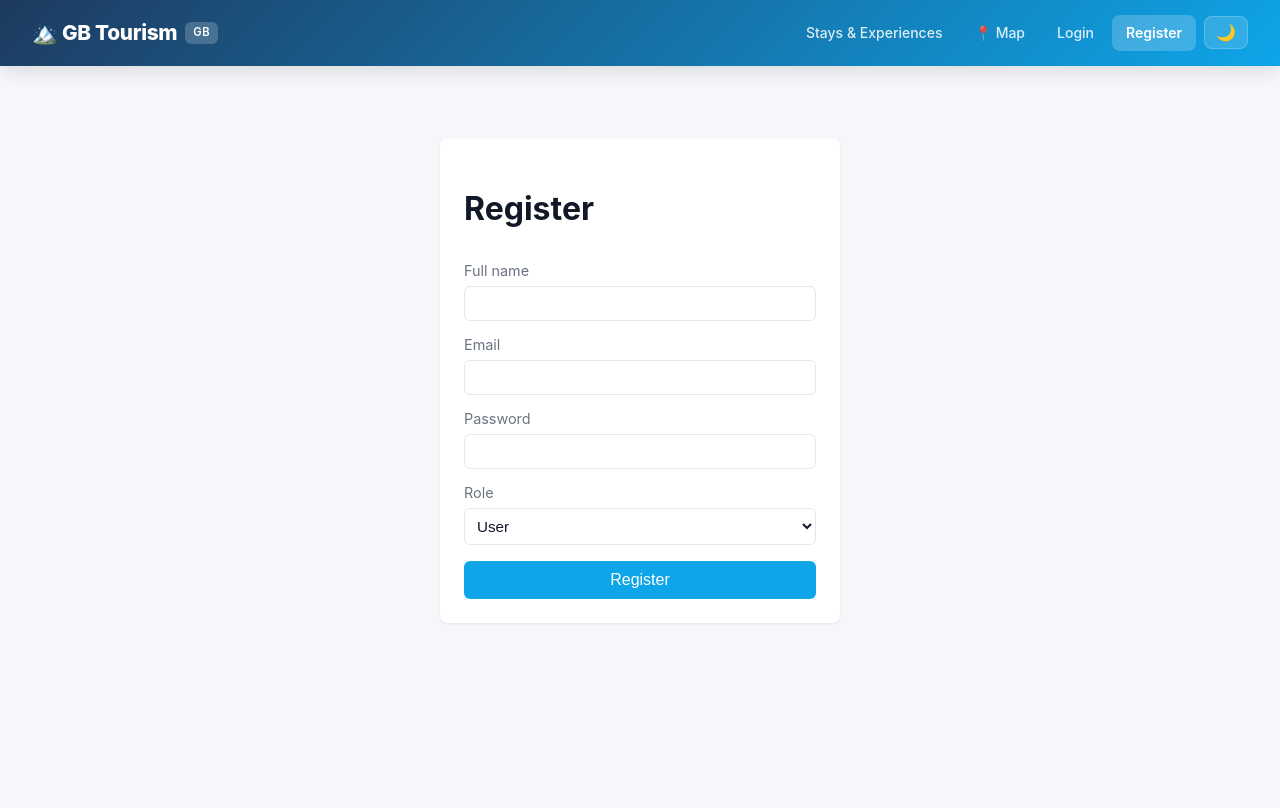
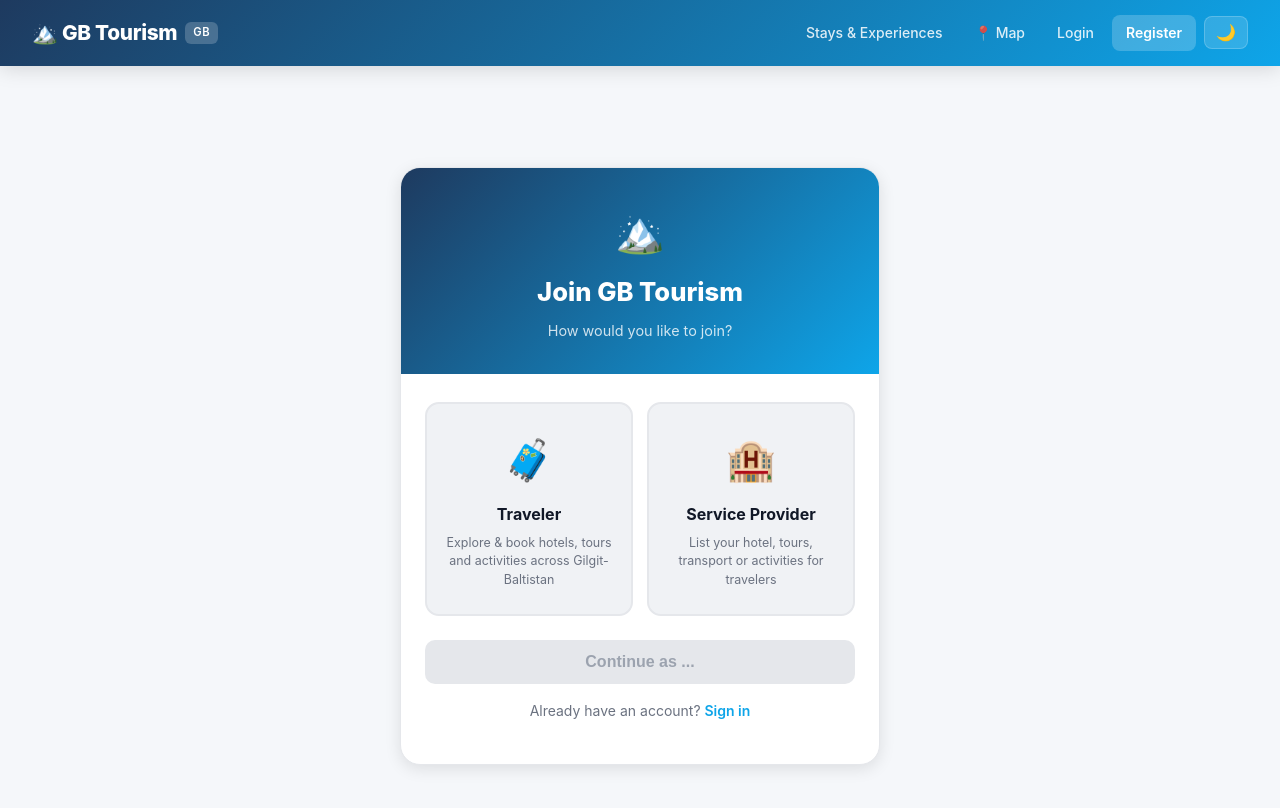
Before and after one commit to MaaziAli/gb-tourism-fyp, a React (Vite) app in the folder frontend/: page /register in a window 1280 px wide. Shown: the top 808 px of the page. Built offline with nearby package versions, Linux system fonts and the light colour scheme.

Commit message:
feat: role selection on register + fix room price in booking form

```diff
--- a/frontend/src/pages/Register.jsx
+++ b/frontend/src/pages/Register.jsx
@@ -1,145 +1,399 @@
 import { useState } from 'react'
-import { useNavigate } from 'react-router-dom'
+import { useNavigate, Link } from 'react-router-dom'
 import api from '../api/axios'
 
-function Register() {
-  const navigate = useNavigate()
-  const [full_name, setFullName] = useState('')
+export default function Register() {
+  const [step, setStep] = useState(1) // 1=choose role, 2=form
+  const [role, setRole] = useState('')
+  const [fullName, setFullName] = useState('')
   const [email, setEmail] = useState('')
   const [password, setPassword] = useState('')
-  const [role, setRole] = useState('user')
+  const [confirmPassword, setConfirmPassword] = useState('')
   const [error, setError] = useState('')
+  const [loading, setLoading] = useState(false)
+  const navigate = useNavigate()
 
   async function handleSubmit(e) {
     e.preventDefault()
     setError('')
+    if (password !== confirmPassword) {
+      setError('Passwords do not match')
+      return
+    }
+    if (password.length < 6) {
+      setError('Password must be at least 6 characters')
+      return
+    }
+    setLoading(true)
     try {
-      await api.post('/auth/register', { full_name, email, password, role })
+      await api.post('/auth/register', {
+        full_name: fullName,
+        email,
+        password,
+        role
+      })
       navigate('/login')
-    } catch (err) {
-      const msg = err.response?.data?.detail ?? err.message ?? 'Registration failed'
-      setError(Array.isArray(msg) ? msg.map((m) => m.msg ?? JSON.stringify(m)).join(', ') : String(msg))
+    } catch(e) {
+      setError(
+        e.response?.data?.detail || 'Registration failed'
+      )
+    } finally {
+      setLoading(false)
     }
   }
 
-  return (
-    <div className="page-container">
-      <div
-        style={{
-          maxWidth: '400px',
-          margin: '40px auto',
-          backgroundColor: 'var(--bg-card)',
-          padding: '24px',
-          borderRadius: '8px',
-          boxShadow: 'var(--shadow-sm)',
-        }}
-      >
-        <h1 style={{ marginBottom: '24px', color: 'var(--text-primary)' }}>Register</h1>
-        <form
-          onSubmit={handleSubmit}
-          style={{
-            display: 'flex',
-            flexDirection: 'column',
-            gap: '12px',
-          }}
-        >
-          <div style={{ display: 'flex', flexDirection: 'column', gap: '4px' }}>
-            <label htmlFor="full_name" style={{ color: 'var(--text-secondary)', fontSize: '0.9rem' }}>Full name</label>
-            <input
-              id="full_name"
-              type="text"
-              value={full_name}
-              onChange={(e) => setFullName(e.target.value)}
-              required
+  // STEP 1: Role selection screen
+  if (step === 1) {
+    return (
+      <div style={{
+        minHeight: '100vh',
+        background: 'var(--bg-primary)',
+        display: 'flex', alignItems: 'center',
+        justifyContent: 'center', padding: '20px'
+      }}>
+        <div style={{
+          width: '100%', maxWidth: '480px',
+          background: 'var(--bg-card)',
+          borderRadius: 'var(--radius-lg)',
+          border: '1px solid var(--border-color)',
+          boxShadow: 'var(--shadow-md)',
+          overflow: 'hidden'
+        }}>
+          {/* Header */}
+          <div style={{
+            background: 'linear-gradient(135deg, #1e3a5f, #0ea5e9)',
+            padding: '32px 24px', textAlign: 'center'
+          }}>
+            <div style={{
+              fontSize: '2.5rem', marginBottom: '8px'
+            }}>🏔️</div>
+            <h1 style={{
+              color: 'white', margin: '0 0 6px',
+              fontSize: '1.6rem', fontWeight: 800
+            }}>
+              Join GB Tourism
+            </h1>
+            <p style={{
+              color: 'rgba(255,255,255,0.8)',
+              margin: 0, fontSize: '0.9rem'
+            }}>
+              How would you like to join?
+            </p>
+          </div>
+
+          {/* Role cards */}
+          <div style={{padding: '28px 24px'}}>
+            <div style={{
+              display: 'grid',
+              gridTemplateColumns: '1fr 1fr',
+              gap: '14px', marginBottom: '24px'
+            }}>
+
+              {/* Traveler card */}
+              <div
+                onClick={() => setRole('user')}
+                style={{
+                  padding: '24px 16px',
+                  borderRadius: 'var(--radius-md)',
+                  border: role === 'user'
+                    ? '2px solid var(--accent)'
+                    : '2px solid var(--border-color)',
+                  background: role === 'user'
+                    ? 'var(--accent-light)'
+                    : 'var(--bg-secondary)',
+                  cursor: 'pointer',
+                  textAlign: 'center',
+                  transition: 'all 0.2s'
+                }}
+              >
+                <div style={{
+                  fontSize: '2.5rem', marginBottom: '10px'
+                }}>
+                  🧳
+                </div>
+                <div style={{
+                  fontWeight: 700, fontSize: '1rem',
+                  color: 'var(--text-primary)',
+                  marginBottom: '6px'
+                }}>
+                  Traveler
+                </div>
+                <div style={{
+                  fontSize: '0.78rem',
+                  color: 'var(--text-secondary)',
+                  lineHeight: 1.5
+                }}>
+                  Explore & book hotels, tours and activities
+                  across Gilgit-Baltistan
+                </div>
+                {role === 'user' && (
+                  <div style={{
+                    marginTop: '10px',
+                    color: 'var(--accent)',
+                    fontWeight: 700, fontSize: '0.85rem'
+                  }}>
+                    ✓ Selected
+                  </div>
+                )}
+              </div>
+
+              {/* Provider card */}
+              <div
+                onClick={() => setRole('provider')}
+                style={{
+                  padding: '24px 16px',
+                  borderRadius: 'var(--radius-md)',
+                  border: role === 'provider'
+                    ? '2px solid var(--accent)'
+                    : '2px solid var(--border-color)',
+                  background: role === 'provider'
+                    ? 'var(--accent-light)'
+                    : 'var(--bg-secondary)',
+                  cursor: 'pointer',
+                  textAlign: 'center',
+                  transition: 'all 0.2s'
+                }}
+              >
+                <div style={{
+                  fontSize: '2.5rem', marginBottom: '10px'
+                }}>
+                  🏨
+                </div>
+                <div style={{
+                  fontWeight: 700, fontSize: '1rem',
+                  color: 'var(--text-primary)',
+                  marginBottom: '6px'
+                }}>
+                  Service Provider
+                </div>
+                <div style={{
+                  fontSize: '0.78rem',
+                  color: 'var(--text-secondary)',
+                  lineHeight: 1.5
+                }}>
+                  List your hotel, tours, transport or
+                  activities for travelers
+                </div>
+                {role === 'provider' && (
+                  <div style={{
+                    marginTop: '10px',
+                    color: 'var(--accent)',
+                    fontWeight: 700, fontSize: '0.85rem'
+                  }}>
+                    ✓ Selected
+                  </div>
+                )}
+              </div>
+            </div>
+
+            <button
+              onClick={() => {
+                if (!role) return
+                setStep(2)
+              }}
+              disabled={!role}
               style={{
-                padding: '8px',
-                fontSize: '0.95rem',
-                borderRadius: '6px',
-                border: '1px solid var(--border-color)',
-                width: '100%',
-                backgroundColor: 'var(--bg-card)',
-                color: 'var(--text-primary)',
-              }}
-            />
-          </div>
-          <div style={{ display: 'flex', flexDirection: 'column', gap: '4px' }}>
-            <label htmlFor="email" style={{ color: 'var(--text-secondary)', fontSize: '0.9rem' }}>Email</label>
-            <input
-              id="email"
-              type="email"
-              value={email}
-              onChange={(e) => setEmail(e.target.value)}
-              required
-              style={{
-                padding: '8px',
-                fontSize: '0.95rem',
-                borderRadius: '6px',
-                border: '1px solid var(--border-color)',
-                width: '100%',
-                backgroundColor: 'var(--bg-card)',
-                color: 'var(--text-primary)',
-              }}
-            />
-          </div>
-          <div style={{ display: 'flex', flexDirection: 'column', gap: '4px' }}>
-            <label htmlFor="password" style={{ color: 'var(--text-secondary)', fontSize: '0.9rem' }}>Password</label>
-            <input
-              id="password"
-              type="password"
-              value={password}
-              onChange={(e) => setPassword(e.target.value)}
-              required
-              style={{
-                padding: '8px',
-                fontSize: '0.95rem',
-                borderRadius: '6px',
-                border: '1px solid var(--border-color)',
-                width: '100%',
-                backgroundColor: 'var(--bg-card)',
-                color: 'var(--text-primary)',
-              }}
-            />
-          </div>
-          <div style={{ display: 'flex', flexDirection: 'column', gap: '4px' }}>
-            <label htmlFor="role" style={{ color: 'var(--text-secondary)', fontSize: '0.9rem' }}>Role</label>
-            <select
-              id="role"
-              value={role}
-              onChange={(e) => setRole(e.target.value)}
-              style={{
-                padding: '8px',
-                fontSize: '0.95rem',
-                borderRadius: '6px',
-                border: '1px solid var(--border-color)',
-                width: '100%',
-                backgroundColor: 'var(--bg-card)',
-                color: 'var(--text-primary)',
+                width: '100%', padding: '13px',
+                borderRadius: '10px', border: 'none',
+                background: role
+                  ? 'linear-gradient(135deg, #1e3a5f, #0ea5e9)'
+                  : 'var(--border-color)',
+                color: role ? 'white' : 'var(--text-muted)',
+                fontWeight: 700, fontSize: '1rem',
+                cursor: role ? 'pointer' : 'not-allowed',
+                transition: 'all 0.2s'
               }}
             >
-              <option value="user">User</option>
-              <option value="provider">Provider</option>
-            </select>
+              Continue as {role === 'user'
+                ? 'Traveler'
+                : role === 'provider'
+                ? 'Service Provider'
+                : '...'
+              }
+            </button>
+
+            <p style={{
+              textAlign: 'center', marginTop: '16px',
+              fontSize: '0.875rem',
+              color: 'var(--text-secondary)'
+            }}>
+              Already have an account?{' '}
+              <Link to="/login" style={{
+                color: 'var(--accent)', fontWeight: 600,
+                textDecoration: 'none'
+              }}>
+                Sign in
+              </Link>
+            </p>
           </div>
-          {error && <p style={{ color: 'var(--danger)', fontSize: '0.9rem' }}>{error}</p>}
+        </div>
+      </div>
+    )
+  }
+
+  // STEP 2: Registration form
+  return (
+    <div style={{
+      minHeight: '100vh',
+      background: 'var(--bg-primary)',
+      display: 'flex', alignItems: 'center',
+      justifyContent: 'center', padding: '20px'
+    }}>
+      <div style={{
+        width: '100%', maxWidth: '440px',
+        background: 'var(--bg-card)',
+        borderRadius: 'var(--radius-lg)',
+        border: '1px solid var(--border-color)',
+        boxShadow: 'var(--shadow-md)',
+        overflow: 'hidden'
+      }}>
+        {/* Header */}
+        <div style={{
+          background: 'linear-gradient(135deg, #1e3a5f, #0ea5e9)',
+          padding: '24px', textAlign: 'center'
+        }}>
+          <div style={{fontSize: '2rem', marginBottom: '6px'}}>
+            {role === 'provider' ? '🏨' : '🧳'}
+          </div>
+          <h2 style={{
+            color: 'white', margin: '0 0 4px',
+            fontSize: '1.3rem', fontWeight: 800
+          }}>
+            {role === 'provider'
+              ? 'Register as Service Provider'
+              : 'Register as Traveler'
+            }
+          </h2>
+          <p style={{
+            color: 'rgba(255,255,255,0.8)',
+            margin: 0, fontSize: '0.85rem'
+          }}>
+            Create your GB Tourism account
+          </p>
+        </div>
+
+        <div style={{padding: '24px'}}>
+          {/* Back button */}
           <button
-            type="submit"
+            onClick={() => setStep(1)}
+            type="button"
             style={{
-              marginTop: '4px',
-              padding: '10px 16px',
-              borderRadius: '6px',
-              border: 'none',
-              backgroundColor: 'var(--accent)',
-              color: '#ffffff',
-              cursor: 'pointer',
-              fontSize: '1rem',
+              background: 'none', border: 'none',
+              color: 'var(--text-secondary)',
+              cursor: 'pointer', fontSize: '0.85rem',
+              padding: '0 0 16px', display: 'flex',
+              alignItems: 'center', gap: '4px'
             }}
           >
-            Register
+            ← Change role
           </button>
-        </form>
+
+          {error && (
+            <div style={{
+              background: 'var(--danger-bg)',
+              color: 'var(--danger)',
+              padding: '10px 14px',
+              borderRadius: '8px', marginBottom: '16px',
+              fontSize: '0.875rem', fontWeight: 600
+            }}>
+              {error}
+            </div>
+          )}
+
+          <form onSubmit={handleSubmit}>
+            {[
+              {
+                label: 'Full Name',
+                type: 'text',
+                value: fullName,
+                onChange: e => setFullName(e.target.value),
+                placeholder: 'Your full name'
+              },
+              {
+                label: 'Email Address',
+                type: 'email',
+                value: email,
+                onChange: e => setEmail(e.target.value),
+                placeholder: 'your@email.com'
+              },
+              {
+                label: 'Password',
+                type: 'password',
+                value: password,
+                onChange: e => setPassword(e.target.value),
+                placeholder: 'Min 6 characters'
+              },
+              {
+                label: 'Confirm Password',
+                type: 'password',
+                value: confirmPassword,
+                onChange: e => setConfirmPassword(e.target.value),
+                placeholder: 'Repeat password'
+              },
+            ].map(field => (
+              <div key={field.label}
+                style={{marginBottom: '14px'}}>
+                <label style={{
+                  display: 'block', fontSize: '0.85rem',
+                  fontWeight: 600,
+                  color: 'var(--text-secondary)',
+                  marginBottom: '6px'
+                }}>
+                  {field.label}
+                </label>
+                <input
+                  type={field.type}
+                  value={field.value}
+                  onChange={field.onChange}
+                  placeholder={field.placeholder}
+                  required
+                  style={{
+                    width: '100%', padding: '11px 14px',
+                    borderRadius: '8px',
+                    border: '1px solid var(--border-color)',
+                    background: 'var(--bg-secondary)',
+                    color: 'var(--text-primary)',
+                    fontSize: '0.9rem',
+                    boxSizing: 'border-box',
+                    outline: 'none'
+                  }}
+                />
+              </div>
+            ))}
+
+            <button
+              type="submit"
+              disabled={loading}
+              style={{
+                width: '100%', padding: '13px',
+                marginTop: '4px',
+                borderRadius: '10px', border: 'none',
+                background:
+                  'linear-gradient(135deg, #1e3a5f, #0ea5e9)',
+                color: 'white', fontWeight: 700,
+                fontSize: '1rem', cursor: 'pointer',
+                opacity: loading ? 0.7 : 1
+              }}
+            >
+              {loading ? 'Creating account...' : 'Create Account'}
+            </button>
+          </form>
+
+          <p style={{
+            textAlign: 'center', marginTop: '16px',
+            fontSize: '0.875rem',
+            color: 'var(--text-secondary)'
+          }}>
+            Already have an account?{' '}
+            <Link to="/login" style={{
+              color: 'var(--accent)', fontWeight: 600,
+              textDecoration: 'none'
+            }}>
+              Sign in
+            </Link>
+          </p>
+        </div>
       </div>
     </div>
   )
 }
-
-export default Register
```
Also changed, not shown: frontend/src/pages/BookingForm.jsx (+18 -16 lines).
